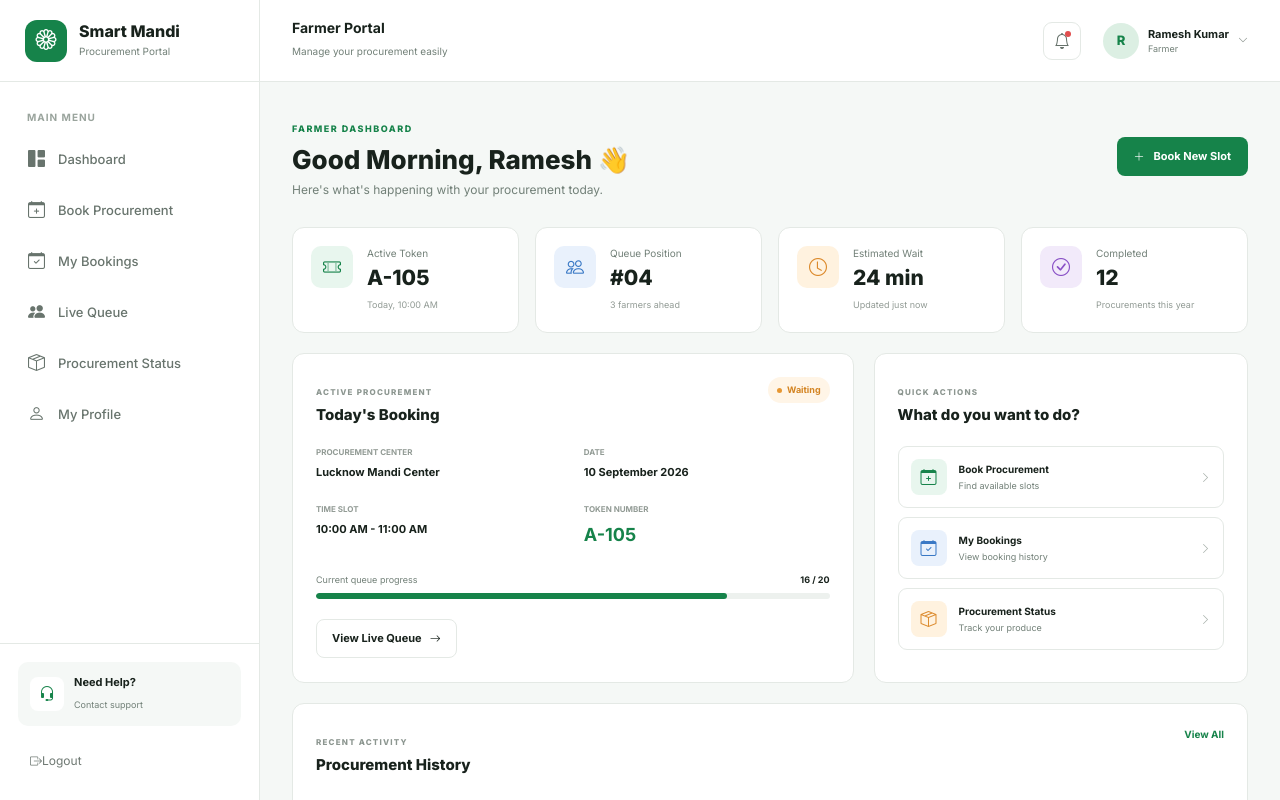
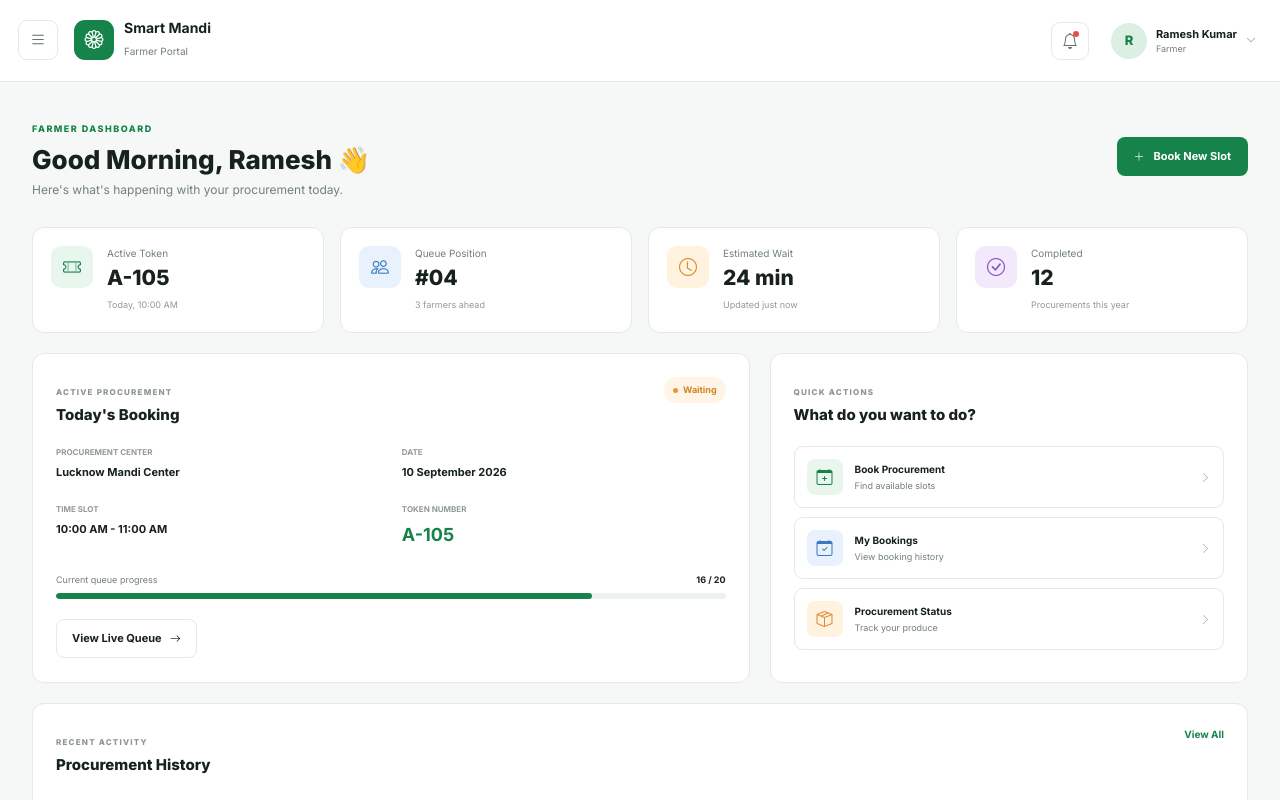
Before and after one commit to Tripathi-Ashu/Admin-Dashboard, a React app in the folder Frontend/: page /farmer in a window 1280 px wide. Shown: the top 800 px of the page. Built offline with nearby package versions, Linux system fonts and the light colour scheme; the HTML template or start-up script is replaced by a standard one.

Commit message:
on going

```diff
--- a/Frontend/src/components/Navbar.jsx
+++ b/Frontend/src/components/Navbar.jsx
@@ -1,18 +1,28 @@
 import React from "react";
+import '../styles/Header.css'
 
-function Navbar() {
+function Navbar({ onMenuClick }) {
   return (
     <header className="top-navbar">
 
-      <div>
+      <div className="navbar-left">
 
-        <h6 className="mb-0">
-          Farmer Portal
-        </h6>
+        <button className="menu-toggle-btn" onClick={onMenuClick}>
+          <i className="bi bi-list"></i>
+        </button>
 
-        <small>
-          Manage your procurement easily
-        </small>
+        <div className="navbar-brand">
+
+          <div className="logo-icon">
+            <i className="bi bi-flower1"></i>
+          </div>
+
+          <div>
+            <h6>Smart Mandi</h6>
+            <small>Farmer Portal</small>
+          </div>
+
+        </div>
 
       </div>
 
@@ -20,26 +30,17 @@ function Navbar() {
       <div className="navbar-right">
 
         <button className="notification-btn">
-
           <i className="bi bi-bell"></i>
-
           <span></span>
-
         </button>
-
 
         <div className="profile-mini">
 
-          <div className="profile-avatar">
-            R
-          </div>
+          <div className="profile-avatar">R</div>
 
           <div>
-
             <strong>Ramesh Kumar</strong>
-
             <small>Farmer</small>
-
           </div>
 
           <i className="bi bi-chevron-down"></i>
--- a/Frontend/src/components/Sidebar.jsx
+++ b/Frontend/src/components/Sidebar.jsx
@@ -1,41 +1,17 @@
 import React from "react";
 import { NavLink, useNavigate } from "react-router-dom";
-
-function Sidebar() {
+import '../styles/Sidebar.css'
+function Sidebar({ isOpen, onClose }) {
 
   const navigate = useNavigate();
 
   const menuItems = [
-    {
-      name: "Dashboard",
-      icon: "bi-grid-1x2-fill",
-      path: "/farmer/dashboard"
-    },
-    {
-      name: "Book Procurement",
-      icon: "bi-calendar-plus",
-      path: "/farmer/book-slot"
-    },
-    {
-      name: "My Bookings",
-      icon: "bi-calendar-check",
-      path: "/farmer/bookings"
-    },
-    {
-      name: "Live Queue",
-      icon: "bi-people-fill",
-      path: "/farmer/queue"
-    },
-    {
-      name: "Procurement Status",
-      icon: "bi-box-seam",
-      path: "/farmer/status"
-    },
-    {
-      name: "My Profile",
-      icon: "bi-person",
-      path: "/farmer/profile"
-    }
+    { name: "Dashboard", icon: "bi-grid-1x2-fill", path: "/farmer/dashboard" },
+    { name: "Book Procurement", icon: "bi-calendar-plus", path: "/farmer/book-slot" },
+    { name: "My Bookings", icon: "bi-calendar-check", path: "/farmer/bookings" },
+    { name: "Live Queue", icon: "bi-people-fill", path: "/farmer/queue" },
+    { name: "Procurement Status", icon: "bi-box-seam", path: "/farmer/status" },
+    { name: "My Profile", icon: "bi-person", path: "/farmer/profile" }
   ];
 
   const handleLogout = () => {
@@ -43,80 +19,39 @@ function Sidebar() {
   };
 
   return (
-    <aside className="sidebar">
-
-      {/* LOGO */}
-
-      <div className="sidebar-logo">
-
-        <div className="logo-icon">
-          <i className="bi bi-flower1"></i>
-        </div>
-
-        <div>
-          <h5>Smart Mandi</h5>
-          <small>Procurement Portal</small>
-        </div>
-
-      </div>
-
-
-      {/* MENU */}
+    <aside className={`sidebar ${isOpen ? "open" : ""}`}>
 
       <div className="sidebar-menu">
 
-        <p className="menu-title">
-          MAIN MENU
-        </p>
+        <p className="menu-title">MAIN MENU</p>
 
         {menuItems.map((item) => (
-
           <NavLink
             key={item.path}
             to={item.path}
-            className={({ isActive }) =>
-              `sidebar-link ${isActive ? "active" : ""}`
-            }
+            className={({ isActive }) => `sidebar-link ${isActive ? "active" : ""}`}
+            onClick={onClose}
           >
-
             <i className={`bi ${item.icon}`}></i>
-
             <span>{item.name}</span>
-
           </NavLink>
-
         ))}
 
       </div>
 
-
-      {/* BOTTOM */}
-
       <div className="sidebar-bottom">
 
         <div className="help-box">
-
-          <div className="help-icon">
-            <i className="bi bi-headset"></i>
-          </div>
-
+          <div className="help-icon"><i className="bi bi-headset"></i></div>
           <div>
             <strong>Need Help?</strong>
             <small>Contact support</small>
           </div>
-
         </div>
 
-
-        <button
-          className="logout-btn"
-          onClick={handleLogout}
-        >
-
+        <button className="logout-btn" onClick={handleLogout}>
           <i className="bi bi-box-arrow-right"></i>
-
           Logout
-
         </button>
 
       </div>
--- a/Frontend/src/layouts/FarmerLayout.jsx
+++ b/Frontend/src/layouts/FarmerLayout.jsx
@@ -1,23 +1,33 @@
-import React from "react";
+import React, { useState } from "react";
 import { Outlet } from "react-router-dom";
 
 import Sidebar from "../components/Sidebar";
 import Navbar from "../components/Navbar";
 
 function FarmerLayout() {
+  const [sidebarOpen, setSidebarOpen] = useState(false);
+
   return (
     <div className="app-wrapper">
 
-      <Sidebar />
+      <Navbar onMenuClick={() => setSidebarOpen((prev) => !prev)} />
+
+      <Sidebar
+        isOpen={sidebarOpen}
+        onClose={() => setSidebarOpen(false)}
+      />
+
+      {sidebarOpen && (
+        <div
+          className="sidebar-overlay"
+          onClick={() => setSidebarOpen(false)}
+        ></div>
+      )}
 
       <div className="main-wrapper">
-
-        <Navbar />
-
         <main className="main-content">
           <Outlet />
         </main>
-
       </div>
 
     </div>
--- a/Frontend/src/main.jsx
+++ b/Frontend/src/main.jsx
@@ -5,7 +5,7 @@ import "bootstrap/dist/css/bootstrap.min.css";
 import "bootstrap-icons/font/bootstrap-icons.css";
 
 import App from "./App";
-import "./index.css";
+import "./styles/index.css";
 
 ReactDOM.createRoot(document.getElementById("root")).render(
   <React.StrictMode>
--- /dev/null
+++ b/Frontend/src/styles/Header.css
@@ -0,0 +1,140 @@
+/* =====================================
+   HEADER / NAVBAR (full width, fixed top)
+===================================== */
+
+.top-navbar {
+    height: 82px;
+    background: white;
+    border-bottom: 1px solid var(--border);
+    display: flex;
+    align-items: center;
+    justify-content: space-between;
+    padding: 0 24px 0 18px;
+    position: fixed;
+    top: 0;
+    left: 0;
+    right: 0;
+    width: 100%;
+    z-index: 300;
+  }
+
+  .navbar-left {
+    display: flex;
+    align-items: center;
+    gap: 16px;
+  }
+
+  .menu-toggle-btn {
+    width: 40px;
+    height: 40px;
+    border: 1px solid var(--border);
+    background: white;
+    border-radius: 9px;
+    color: #65716a;
+    font-size: 17px;
+    display: flex;
+    align-items: center;
+    justify-content: center;
+    transition: .2s;
+  }
+
+  .menu-toggle-btn:hover {
+    border-color: var(--primary);
+    color: var(--primary);
+  }
+
+  .navbar-brand {
+    display: flex;
+    align-items: center;
+    gap: 10px;
+  }
+
+  .navbar-brand .logo-icon {
+    width: 40px;
+    height: 40px;
+    border-radius: 11px;
+    background: var(--primary);
+    color: #fff;
+    display: flex;
+    align-items: center;
+    justify-content: center;
+    font-size: 19px;
+  }
+
+  .top-navbar h6 {
+    font-size: 14px;
+    font-weight: 700;
+    margin: 0;
+  }
+
+  .top-navbar small {
+    color: var(--muted);
+    font-size: 10px;
+  }
+
+  .navbar-right {
+    display: flex;
+    align-items: center;
+    gap: 22px;
+  }
+
+  .notification-btn {
+    width: 38px;
+    height: 38px;
+    border: 1px solid var(--border);
+    background: white;
+    border-radius: 9px;
+    position: relative;
+    color: #65716a;
+  }
+
+  .notification-btn span {
+    width: 6px;
+    height: 6px;
+    background: #e14e4e;
+    border-radius: 50%;
+    position: absolute;
+    top: 8px;
+    right: 9px;
+  }
+
+  .profile-mini {
+    display: flex;
+    align-items: center;
+    gap: 9px;
+  }
+
+  .profile-avatar {
+    width: 36px;
+    height: 36px;
+    border-radius: 50%;
+    background: #dcefe3;
+    color: var(--primary);
+    display: flex;
+    align-items: center;
+    justify-content: center;
+    font-weight: 800;
+    font-size: 13px;
+  }
+
+  .profile-mini strong {
+    display: block;
+    font-size: 11px;
+  }
+
+  .profile-mini small {
+    display: block;
+    font-size: 9px;
+  }
+
+  .profile-mini > i {
+    color: #89928c;
+    font-size: 10px;
+  }
+
+  @media (max-width: 768px) {
+    .profile-mini > div:not(.profile-avatar),
+    .profile-mini > i {
+      display: none;
+    }
+  }
--- /dev/null
+++ b/Frontend/src/styles/Sidebar.css
@@ -0,0 +1,136 @@
+/* =====================================
+   SIDEBAR
+===================================== */
+
+.sidebar {
+    width: 260px;
+    background: #ffffff;
+    border-right: 1px solid var(--border);
+    position: fixed;
+    left: 0;
+    top: 82px;
+    bottom: 0;
+    display: flex;
+    flex-direction: column;
+    z-index: 200;
+    transform: translateX(-100%);
+    transition: transform .25s ease;
+  }
+
+  .sidebar.open {
+    transform: translateX(0);
+    box-shadow: 6px 0 20px rgba(0, 0, 0, .08);
+  }
+
+  .sidebar-menu {
+    padding: 28px 15px;
+    flex: 1;
+    overflow-y: auto;
+  }
+
+  .menu-title {
+    font-size: 10px;
+    font-weight: 700;
+    color: #9aa49d;
+    letter-spacing: 1px;
+    padding: 0 12px;
+    margin-bottom: 12px;
+  }
+
+  .sidebar-link {
+    height: 46px;
+    display: flex;
+    align-items: center;
+    gap: 13px;
+    padding: 0 13px;
+    color: #68746d;
+    border-radius: 9px;
+    margin-bottom: 5px;
+    font-size: 13px;
+    font-weight: 500;
+    transition: .2s;
+  }
+
+  .sidebar-link i {
+    font-size: 17px;
+  }
+
+  .sidebar-link:hover {
+    background: #f2f7f3;
+    color: var(--primary);
+  }
+
+  .sidebar-link.active {
+    background: var(--primary-light);
+    color: var(--primary);
+    font-weight: 700;
+  }
+
+  .sidebar-bottom {
+    padding: 18px;
+    border-top: 1px solid var(--border);
+  }
+
+  .help-box {
+    background: #f5f8f6;
+    padding: 12px;
+    border-radius: 10px;
+    display: flex;
+    align-items: center;
+    gap: 10px;
+    margin-bottom: 14px;
+  }
+
+  .help-icon {
+    width: 34px;
+    height: 34px;
+    border-radius: 8px;
+    background: white;
+    color: var(--primary);
+    display: flex;
+    align-items: center;
+    justify-content: center;
+  }
+
+  .help-box strong {
+    display: block;
+    font-size: 11px;
+  }
+
+  .help-box small {
+    font-size: 9px;
+    color: var(--muted);
+  }
+
+  .logout-btn {
+    width: 100%;
+    border: 0;
+    background: transparent;
+    height: 42px;
+    border-radius: 8px;
+    text-align: left;
+    padding: 0 12px;
+    color: #6f7973;
+    font-size: 12px;
+  }
+
+  .logout-btn:hover {
+    background: #fff1f1;
+    color: #d64d4d;
+  }
+
+  /* overlay behind sidebar when open (mobile/desktop dono ke liye) */
+  .sidebar-overlay {
+    position: fixed;
+    inset: 0;
+    top: 82px;
+    background: rgba(0, 0, 0, .35);
+    z-index: 150;
+  }
+
+  @media (max-width: 500px) {
+    .sidebar {
+      width: 80%;
+      max-width: 280px;
+    }
+  }
--- a/Frontend/src/index.css
+++ b/Frontend/src/styles/index.css
@@ -1,4 +1,6 @@
 @import url('https://fonts.googleapis.com/css2?family=Inter:wght@400;500;600;700;800&display=swap');
+@import './Header.css';
+@import './Sidebar.css';
 
 :root {
   --primary: #16834a;
@@ -40,249 +42,22 @@ textarea {
 
 .app-wrapper {
   min-height: 100vh;
-  display: flex;
-}
-
-.sidebar {
-  width: 260px;
-  background: #ffffff;
-  border-right: 1px solid var(--border);
-  position: fixed;
-  left: 0;
-  top: 0;
-  bottom: 0;
-  display: flex;
-  flex-direction: column;
-  z-index: 100;
 }
 
 .main-wrapper {
-  margin-left: 260px;
-  width: calc(100% - 260px);
-}
-
+    width: 100%;
+    padding-top: 82px;
+    transition: margin-left 0.25s ease;
+  }
+
+  .main-wrapper.sidebar-open {
+    margin-left: 260px;
+    width: calc(100% - 260px);
+  }
 .main-content {
   padding: 32px;
   max-width: 1600px;
   margin: auto;
-}
-
-/* =====================================
-   SIDEBAR
-===================================== */
-
-.sidebar-logo {
-  height: 82px;
-  display: flex;
-  align-items: center;
-  gap: 12px;
-  padding: 0 25px;
-  border-bottom: 1px solid var(--border);
-}
-
-.logo-icon {
-  width: 42px;
-  height: 42px;
-  border-radius: 12px;
-  background: var(--primary);
-  color: #fff;
-  display: flex;
-  align-items: center;
-  justify-content: center;
-  font-size: 21px;
-}
-
-.sidebar-logo h5 {
-  margin: 0;
-  font-size: 16px;
-  font-weight: 800;
-}
-
-.sidebar-logo small {
-  display: block;
-  color: var(--muted);
-  font-size: 10px;
-  margin-top: 2px;
-}
-
-.sidebar-menu {
-  padding: 28px 15px;
-  flex: 1;
-}
-
-.menu-title {
-  font-size: 10px;
-  font-weight: 700;
-  color: #9aa49d;
-  letter-spacing: 1px;
-  padding: 0 12px;
-  margin-bottom: 12px;
-}
-
-.sidebar-link {
-  height: 46px;
-  display: flex;
-  align-items: center;
-  gap: 13px;
-  padding: 0 13px;
-  color: #68746d;
-  border-radius: 9px;
-  margin-bottom: 5px;
-  font-size: 13px;
-  font-weight: 500;
-  transition: .2s;
-}
-
-.sidebar-link i {
-  font-size: 17px;
-}
-
-.sidebar-link:hover {
-  background: #f2f7f3;
-  color: var(--primary);
-}
-
-.sidebar-link.active {
-  background: var(--primary-light);
-  color: var(--primary);
-  font-weight: 700;
-}
-
-.sidebar-bottom {
-  padding: 18px;
-  border-top: 1px solid var(--border);
-}
-
-.help-box {
-  background: #f5f8f6;
-  padding: 12px;
-  border-radius: 10px;
-  display: flex;
-  align-items: center;
-  gap: 10px;
-  margin-bottom: 14px;
-}
-
-.help-icon {
-  width: 34px;
-  height: 34px;
-  border-radius: 8px;
-  background: white;
-  color: var(--primary);
-  display: flex;
-  align-items: center;
-  justify-content: center;
-}
-
-.help-box strong {
-  display: block;
-  font-size: 11px;
-}
-
-.help-box small {
-  font-size: 9px;
-  color: var(--muted);
-}
-
-.logout-btn {
-  width: 100%;
-  border: 0;
-  background: transparent;
-  height: 42px;
-  border-radius: 8px;
-  text-align: left;
-  padding: 0 12px;
-  color: #6f7973;
-  font-size: 12px;
-}
-
-.logout-btn:hover {
-  background: #fff1f1;
-  color: #d64d4d;
-}
-
-/* =====================================
-   NAVBAR
-===================================== */
-
-.top-navbar {
-  height: 82px;
-  background: white;
-  border-bottom: 1px solid var(--border);
-  display: flex;
-  align-items: center;
-  justify-content: space-between;
-  padding: 0 32px;
-}
-
-.top-navbar h6 {
-  font-size: 14px;
-  font-weight: 700;
-}
-
-.top-navbar small {
-  color: var(--muted);
-  font-size: 10px;
-}
-
-.navbar-right {
-  display: flex;
-  align-items: center;
-  gap: 22px;
-}
-
-.notification-btn {
-  width: 38px;
-  height: 38px;
-  border: 1px solid var(--border);
-  background: white;
-  border-radius: 9px;
-  position: relative;
-  color: #65716a;
-}
-
-.notification-btn span {
-  width: 6px;
-  height: 6px;
-  background: #e14e4e;
-  border-radius: 50%;
-  position: absolute;
-  top: 8px;
-  right: 9px;
-}
-
-.profile-mini {
-  display: flex;
-  align-items: center;
-  gap: 9px;
-}
-
-.profile-avatar {
-  width: 36px;
-  height: 36px;
-  border-radius: 50%;
-  background: #dcefe3;
-  color: var(--primary);
-  display: flex;
-  align-items: center;
-  justify-content: center;
-  font-weight: 800;
-  font-size: 13px;
-}
-
-.profile-mini strong {
-  display: block;
-  font-size: 11px;
-}
-
-.profile-mini small {
-  display: block;
-  font-size: 9px;
-}
-
-.profile-mini > i {
-  color: #89928c;
-  font-size: 10px;
 }
 
 /* =====================================
@@ -1519,15 +1294,6 @@ textarea {
 
 @media (max-width: 1100px) {
 
-  .sidebar {
-    width: 220px;
-  }
-
-  .main-wrapper {
-    margin-left: 220px;
-    width: calc(100% - 220px);
-  }
-
   .stats-grid {
     grid-template-columns: repeat(2, 1fr);
   }
@@ -1544,26 +1310,8 @@ textarea {
 
 @media (max-width: 768px) {
 
-  .sidebar {
-    display: none;
-  }
-
-  .main-wrapper {
-    margin-left: 0;
-    width: 100%;
-  }
-
   .main-content {
     padding: 20px;
-  }
-
-  .top-navbar {
-    padding: 0 20px;
-  }
-
-  .profile-mini > div:not(.profile-avatar),
-  .profile-mini > i {
-    display: none;
   }
 
   .page-header {
```
